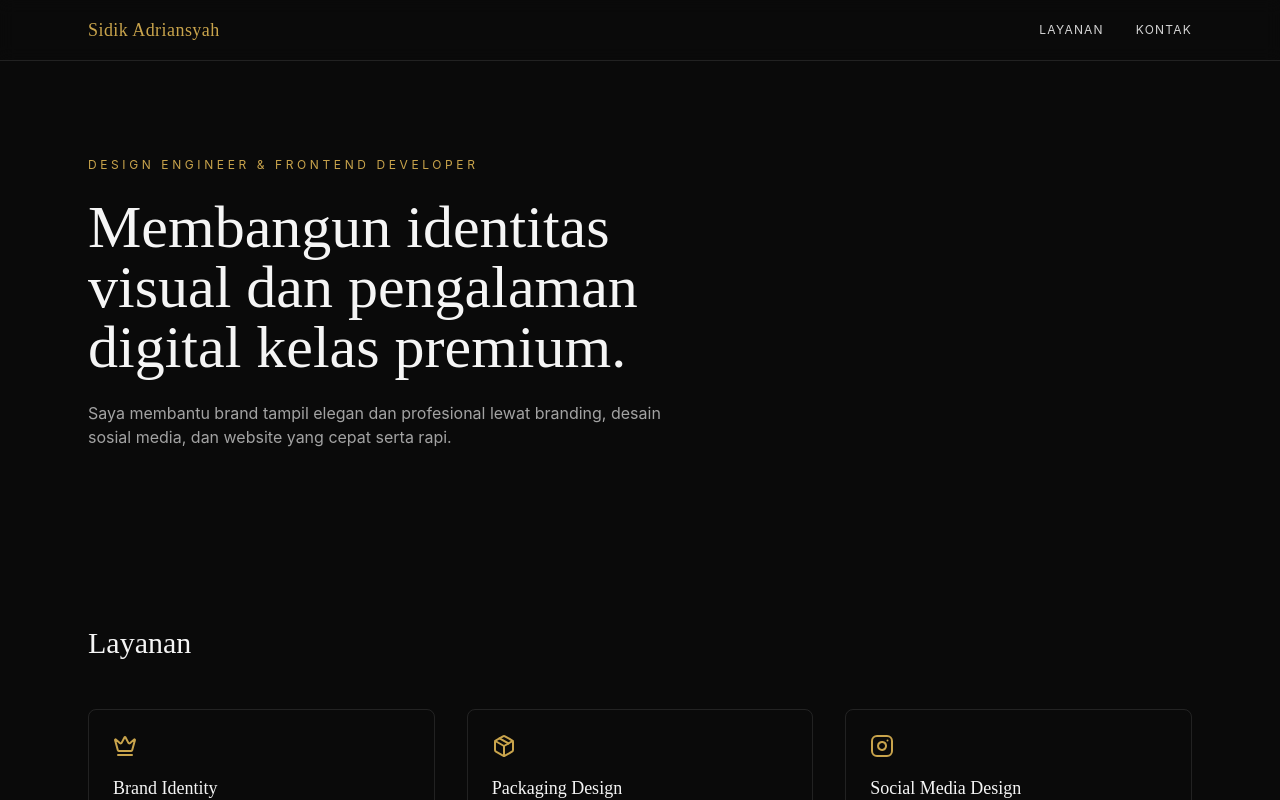
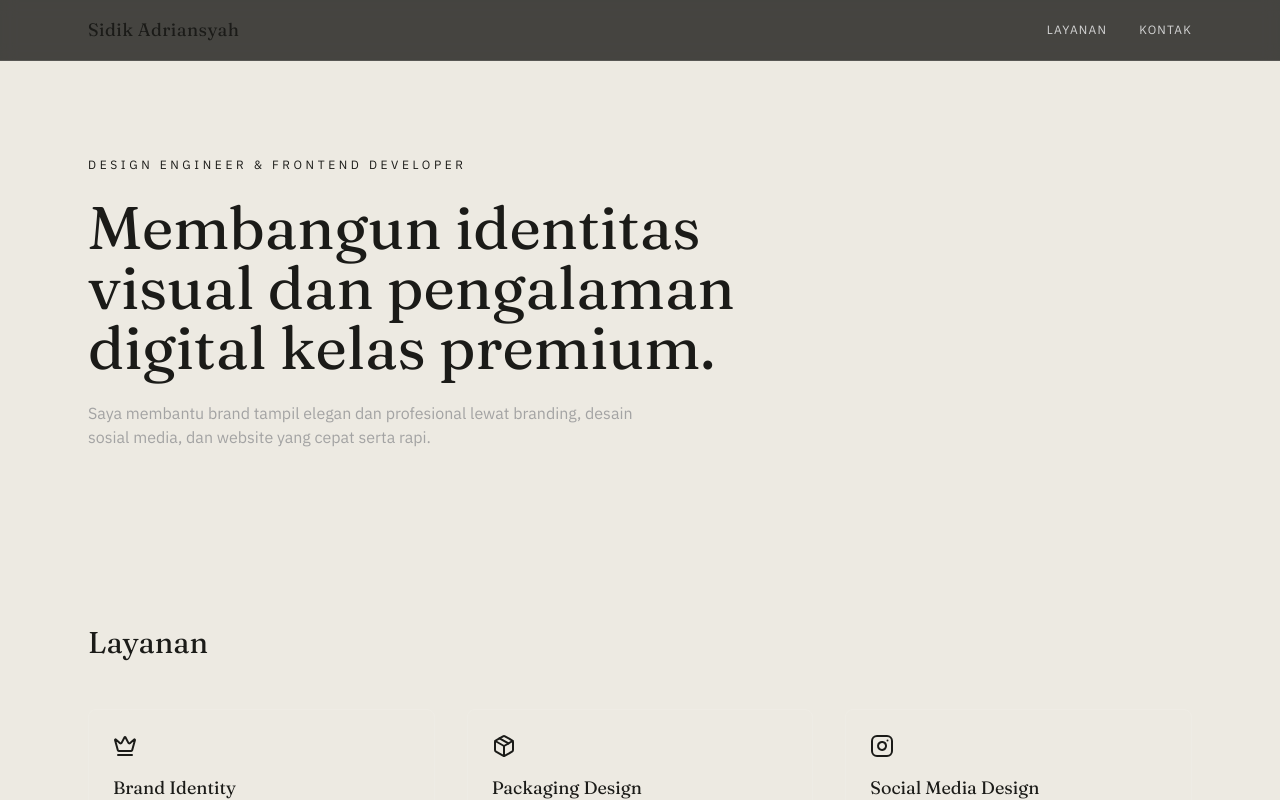
Before and after one commit to adrnsyhsdq-debug/portofolio3, a Next.js app: page / in a window 1280 px wide. Shown: the top 800 px of the page. Built offline with nearby package versions, Linux system fonts and the light colour scheme.

Commit message:
redesign: replace generic dark+gold theme with a print/proof-sheet design system (CMYK palette, Fraunces + IBM Plex type, job-ticket layout)

```diff
--- a/app/globals.css
+++ b/app/globals.css
@@ -2,14 +2,43 @@
 @tailwind components;
 @tailwind utilities;
 
-:root {
-  --gold: #c9a44c;
-}
-
 body {
-  @apply bg-ink text-neutral-100 font-sans antialiased;
+  @apply bg-paper text-ink font-sans antialiased selection:bg-magenta selection:text-paper;
 }
 
 h1, h2, h3 {
   @apply font-display;
 }
+
+:focus-visible {
+  outline: 2px solid #00aeef;
+  outline-offset: 3px;
+}
+
+@media (prefers-reduced-motion: no-preference) {
+  @keyframes proof-reveal {
+    from {
+      clip-path: inset(0 100% 0 0);
+    }
+    to {
+      clip-path: inset(0 0 0 0);
+    }
+  }
+  .animate-proof-reveal {
+    animation: proof-reveal 1.1s cubic-bezier(0.65, 0, 0.35, 1) both;
+  }
+
+  @keyframes blink {
+    0%,
+    49% {
+      opacity: 1;
+    }
+    50%,
+    100% {
+      opacity: 0;
+    }
+  }
+  .animate-blink {
+    animation: blink 1s step-end infinite;
+  }
+}
--- a/app/layout.tsx
+++ b/app/layout.tsx
@@ -1,11 +1,31 @@
 import type { Metadata } from 'next'
+import { Fraunces, IBM_Plex_Sans, IBM_Plex_Mono } from 'next/font/google'
 import './globals.css'
 import { Header } from '@/components/header'
+
+const fraunces = Fraunces({
+  subsets: ['latin'],
+  variable: '--font-display',
+  weight: ['400', '500', '600', '700'],
+  style: ['normal', 'italic'],
+})
+
+const plexSans = IBM_Plex_Sans({
+  subsets: ['latin'],
+  variable: '--font-sans',
+  weight: ['400', '500', '600'],
+})
+
+const plexMono = IBM_Plex_Mono({
+  subsets: ['latin'],
+  variable: '--font-mono',
+  weight: ['400', '500'],
+})
 
 export const metadata: Metadata = {
   title: 'Sidik Adriansyah — Design Engineer & Frontend Developer',
   description:
-    'Portfolio Sidik Adriansyah: branding, social media design, dan pengembangan frontend premium.',
+    'Brand identity, packaging, social media design, dan pengembangan web — dirancang dan dibangun sepenuhnya dari HP Android.',
 }
 
 export default function RootLayout({
@@ -14,7 +34,10 @@ export default function RootLayout({
   children: React.ReactNode
 }) {
   return (
-    <html lang="id">
+    <html
+      lang="id"
+      className={`${fraunces.variable} ${plexSans.variable} ${plexMono.variable}`}
+    >
       <body>
         <Header />
         {children}
--- /dev/null
+++ b/components/color-bar.tsx
@@ -0,0 +1,34 @@
+/**
+ * The signature element of this design: a literal CMYK color bar, like the
+ * proof strip printed along the edge of packaging and print materials so a
+ * press operator can check ink registration. Appears once, boldly, in the
+ * hero (with a load-in "printing" reveal), then as a quiet accent between
+ * sections — a recurring motif grounded directly in the brief (branding,
+ * packaging, print production).
+ */
+const swatches = [
+  { label: 'C', className: 'bg-cyan' },
+  { label: 'M', className: 'bg-magenta' },
+  { label: 'Y', className: 'bg-proof-yellow' },
+  { label: 'K', className: 'bg-ink' },
+]
+
+export function ColorBar({
+  className = '',
+  animate = false,
+}: {
+  className?: string
+  animate?: boolean
+}) {
+  return (
+    <div
+      className={`flex h-3 w-full overflow-hidden ${animate ? 'animate-proof-reveal' : ''} ${className}`}
+      role="presentation"
+      aria-hidden="true"
+    >
+      {swatches.map((s) => (
+        <span key={s.label} className={`flex-1 ${s.className}`} />
+      ))}
+    </div>
+  )
+}
--- /dev/null
+++ b/components/registration-mark.tsx
@@ -0,0 +1,23 @@
+import type { SVGProps } from 'react'
+
+/**
+ * A printer's registration mark — the crosshair-in-circle used to align
+ * color plates on a printing press. Used here as a small structural motif
+ * (logo mark, section corners) that ties directly to the brand-identity /
+ * packaging / print-production subject matter this portfolio represents.
+ */
+export function RegistrationMark(props: SVGProps<SVGSVGElement>) {
+  return (
+    <svg
+      viewBox="0 0 24 24"
+      width="16"
+      height="16"
+      aria-hidden="true"
+      {...props}
+    >
+      <circle cx="12" cy="12" r="7" fill="none" stroke="currentColor" strokeWidth="1" />
+      <line x1="12" y1="0" x2="12" y2="24" stroke="currentColor" strokeWidth="1" />
+      <line x1="0" y1="12" x2="24" y2="12" stroke="currentColor" strokeWidth="1" />
+    </svg>
+  )
+}
--- a/tailwind.config.ts
+++ b/tailwind.config.ts
@@ -1,5 +1,10 @@
 import type { Config } from 'tailwindcss'
 
+// Design system: a print-production "proof sheet" aesthetic — grounded in the
+// subject (brand identity, packaging, print) rather than a generic dark+gold
+// luxury template. Palette is literal CMYK process colors; type pairs a
+// characterful print-style serif (Fraunces) with an engineering-heritage
+// sans/mono (IBM Plex), matching "Design Engineer".
 const config: Config = {
   content: [
     './app/**/*.{ts,tsx}',
@@ -8,12 +13,16 @@ const config: Config = {
   theme: {
     extend: {
       colors: {
-        gold: '#c9a44c',
-        ink: '#0a0a0a',
+        paper: '#EDEAE2',
+        ink: '#1B1B18',
+        cyan: '#00AEEF',
+        magenta: '#EC008C',
+        'proof-yellow': '#FFE800',
       },
       fontFamily: {
-        display: ['"Playfair Display"', 'serif'],
-        sans: ['"Inter"', 'sans-serif'],
+        display: ['var(--font-display)', 'serif'],
+        sans: ['var(--font-sans)', 'sans-serif'],
+        mono: ['var(--font-mono)', 'monospace'],
       },
     },
   },
```
